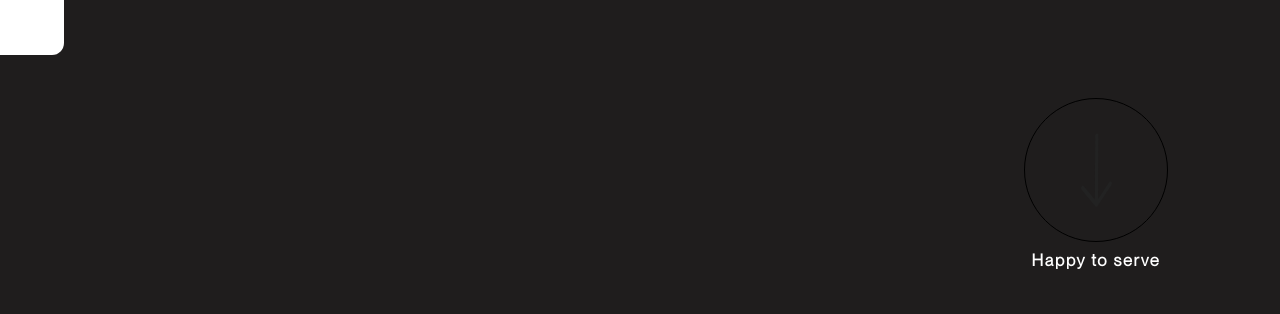
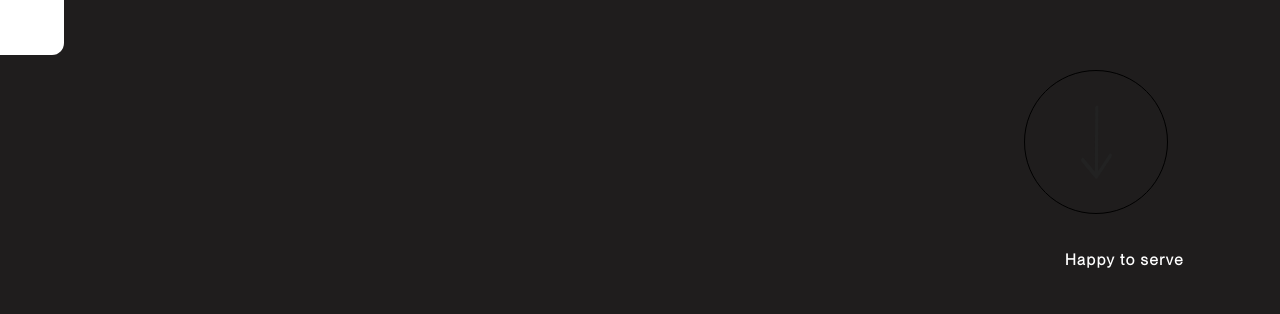
Before and after one commit to incubr/incubr-1, a Next.js app: page /services in a window 1280 px wide. Shown: the part 486-800 px from the top of the page. Built offline with nearby package versions, Linux system fonts and the light colour scheme.

Commit message:
new improvement

```diff
--- a/pages/services.jsx
+++ b/pages/services.jsx
@@ -47,7 +47,7 @@ export default function Services() {
           </div>
         </div>
         <div className="flex w-full lg:absolute bottom-10 justify-center">
-          <div className="flex w-[85%] justify-end">
+          <div className="flex w-[85%] items-end flex-col">
             <div
               onClick={() => window.scrollTo(0, height)}
               className="button cursor-pointer w-32 lg:w-44 h-32 lg:h-44 flex flex-col items-center justify-between"
@@ -55,10 +55,10 @@ export default function Services() {
               <div className="lg:w-36 w-24 h-24 lg:h-36 bg-transparent border-black hover:border-transparent transition-colors duration-300 ease-in-out bg-[#F0C808] flex rounded-full border justify-center items-center">
                 <Image src={ArrowDown} />
               </div>
-              <h1 className="font-bold text-white text-xl lg:text-[1.3vw] font-[PPNeueMontreal] tracking-widest">
-                Happy to serve
-              </h1>
             </div>
+            <h1 className="font-bold text-white text-xl lg:text-[1.2vw] font-[PPNeueMontreal] tracking-widest">
+              Happy to serve
+            </h1>
           </div>
         </div>
       </div>
```
